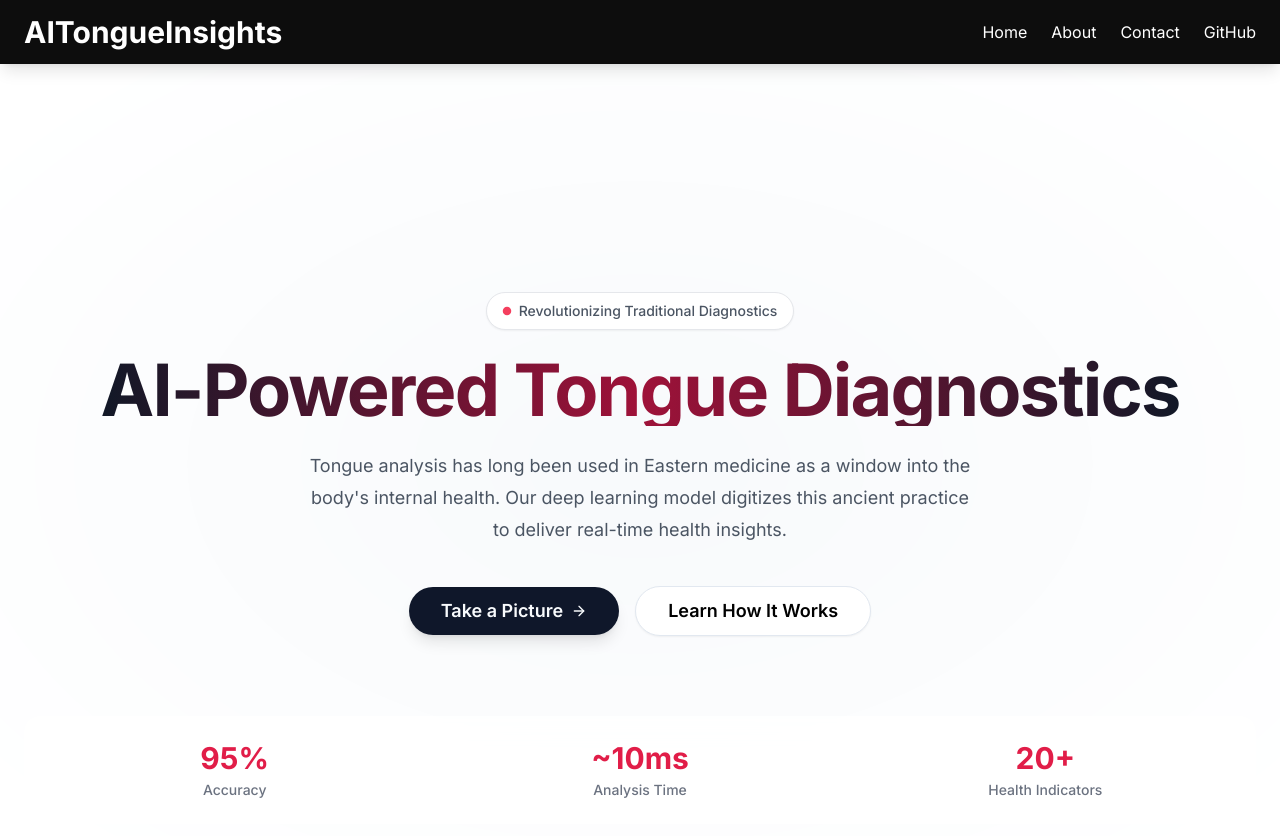
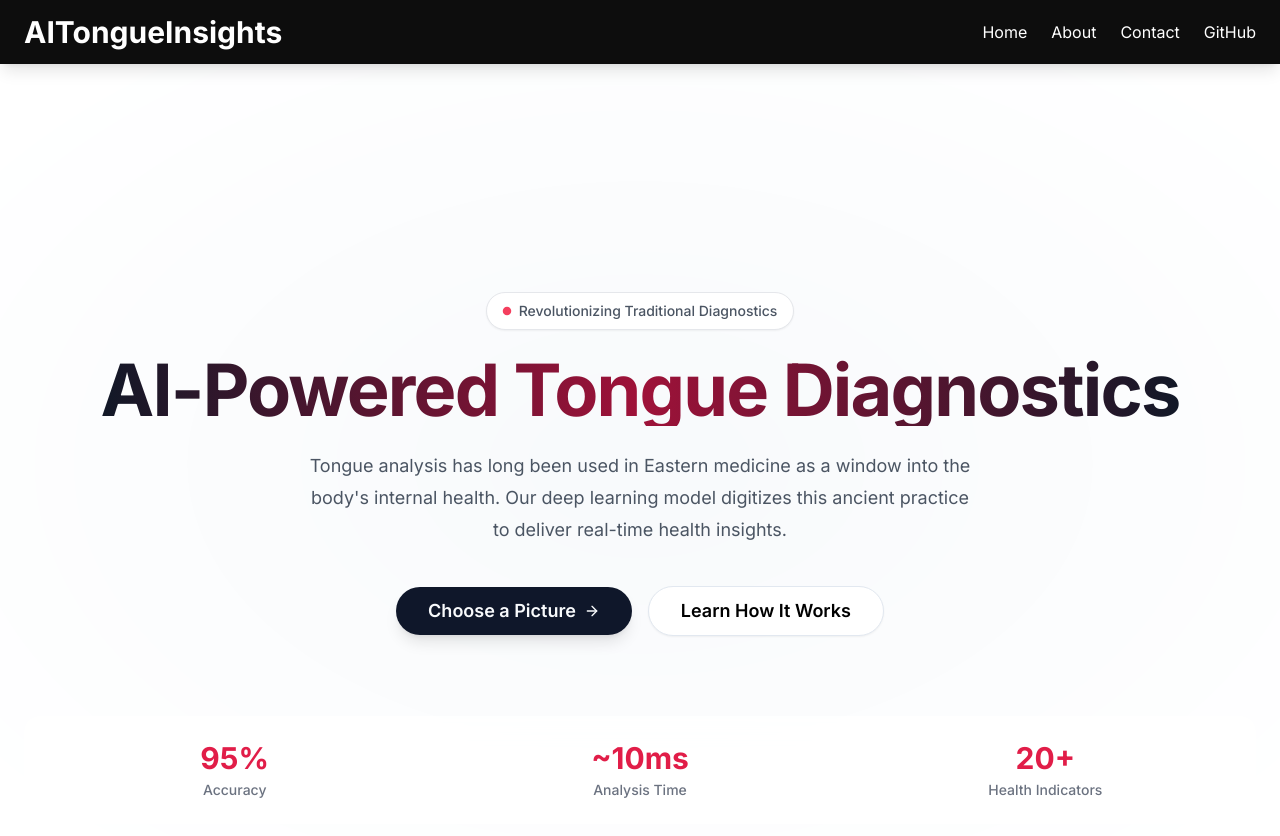
Before and after one commit to thisisvikas21/TongueDiagonostics, a Next.js app: page / in a window 1280 px wide. Shown: the top 836 px of the page. Built offline with nearby package versions, Linux system fonts and the light colour scheme.

Commit message:
add checkout buttons to hero section

```diff
--- a/src/components/HeroSection.tsx
+++ b/src/components/HeroSection.tsx
@@ -92,7 +92,7 @@ export function HeroSection() {
                 >
                     <Button
                         asChild
-                        className="rounded-full px-8 py-6 text-lg font-semibold shadow-lg transition-all hover:scale-105"
+                        className="rounded-full px-8 py-6 text-lg font-semibold shadow-lg transition-all hover:scale-105 md:hidden "
                     >
                         <Link href="/camera">
                             <motion.span
@@ -100,6 +100,20 @@ export function HeroSection() {
                                 className="flex items-center"
                             >
                                 Take a Picture{" "}
+                                <ArrowRight className="ml-2 h-4 w-4" />
+                            </motion.span>
+                        </Link>
+                    </Button>
+                    <Button
+                        asChild
+                        className="rounded-full px-8 py-6 text-lg font-semibold shadow-lg transition-all hover:scale-105 hidden lg:flex "
+                    >
+                        <Link href="/send-image">
+                            <motion.span
+                                whileHover={{ x: 2 }}
+                                className="flex items-center"
+                            >
+                                Choose a Picture{" "}
                                 <ArrowRight className="ml-2 h-4 w-4" />
                             </motion.span>
                         </Link>
```
